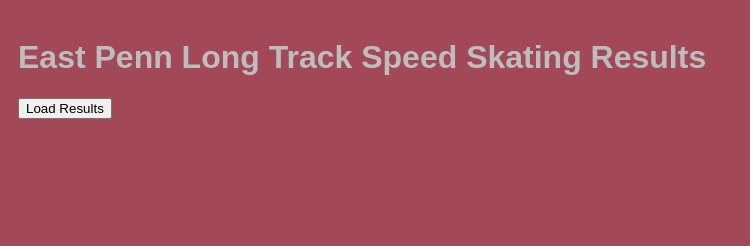
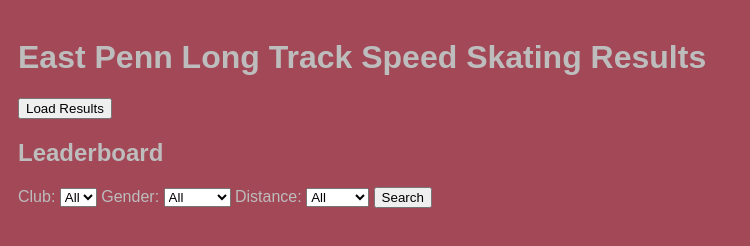
Before and after one commit to speedskater1610/EastPennSpeedSkating, a plain HTML site: page index.html in a window 1280 px wide. Shown: the whole page, without its empty margins (0-750 px from the left). Drawn offline with Linux system fonts and the light colour scheme.

Commit message:
Update index.html

```diff
--- a/index.html
+++ b/index.html
@@ -33,12 +33,39 @@
                 <div id="output"></div>
             </div>
 
-            <div id="leaderBoard">
+            <div id="leaderBoardControls">
+                <h2>Leaderboard</h2>
 
+                <label for="clubSelect">Club:</label>
+                <select id="clubSelect">
+                    <option value="all">All</option>
+                </select>
+
+                <label for="genderSelect">Gender:</label>
+                <select id="genderSelect">
+                    <option value="all">All</option>
+                    <option value="M">Male</option>
+                    <option value="F">Female</option>
+                </select>
+
+                <label for="distanceSelect">Distance:</label>
+                <select id="distanceSelect">
+                    <option value="all">All</option>
+                    <option value="500">500m</option>
+                    <option value="1000">1000m</option>
+                    <option value="1500">1500m</option>
+                    <option value="3000">3000m</option>
+                </select>
+
+                <button id="searchLeaderboard">Search</button>
             </div>
+
+            <div id="leaderBoardOutput"></div>
+
 
             <!-- load scripts -->
             <script src="fetchApiData.js"></script>
             <script src="readSkaterCsv.js"></script>
+            <script src="leaderBoard.js"></script>
         </body>
 </html>
```
